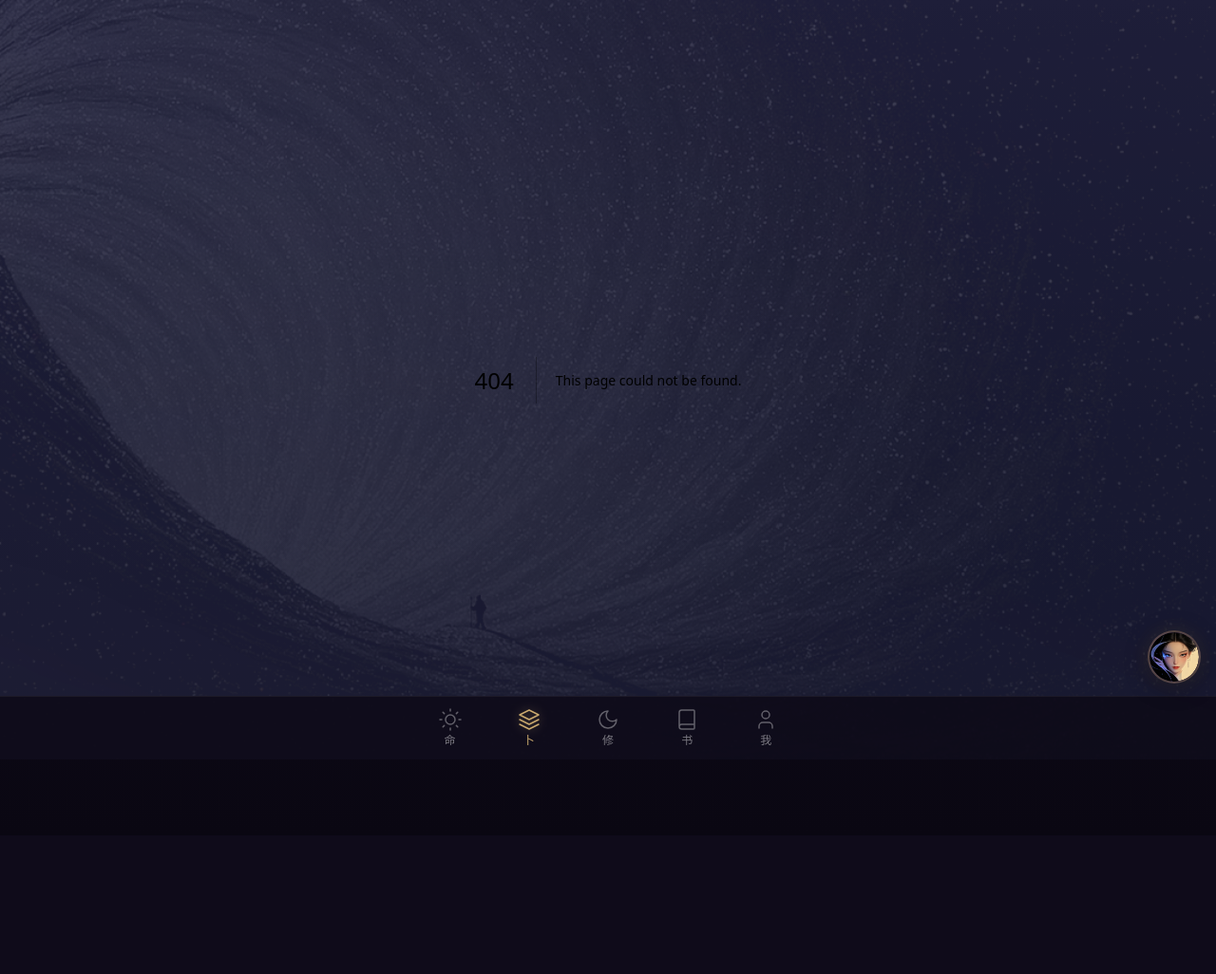
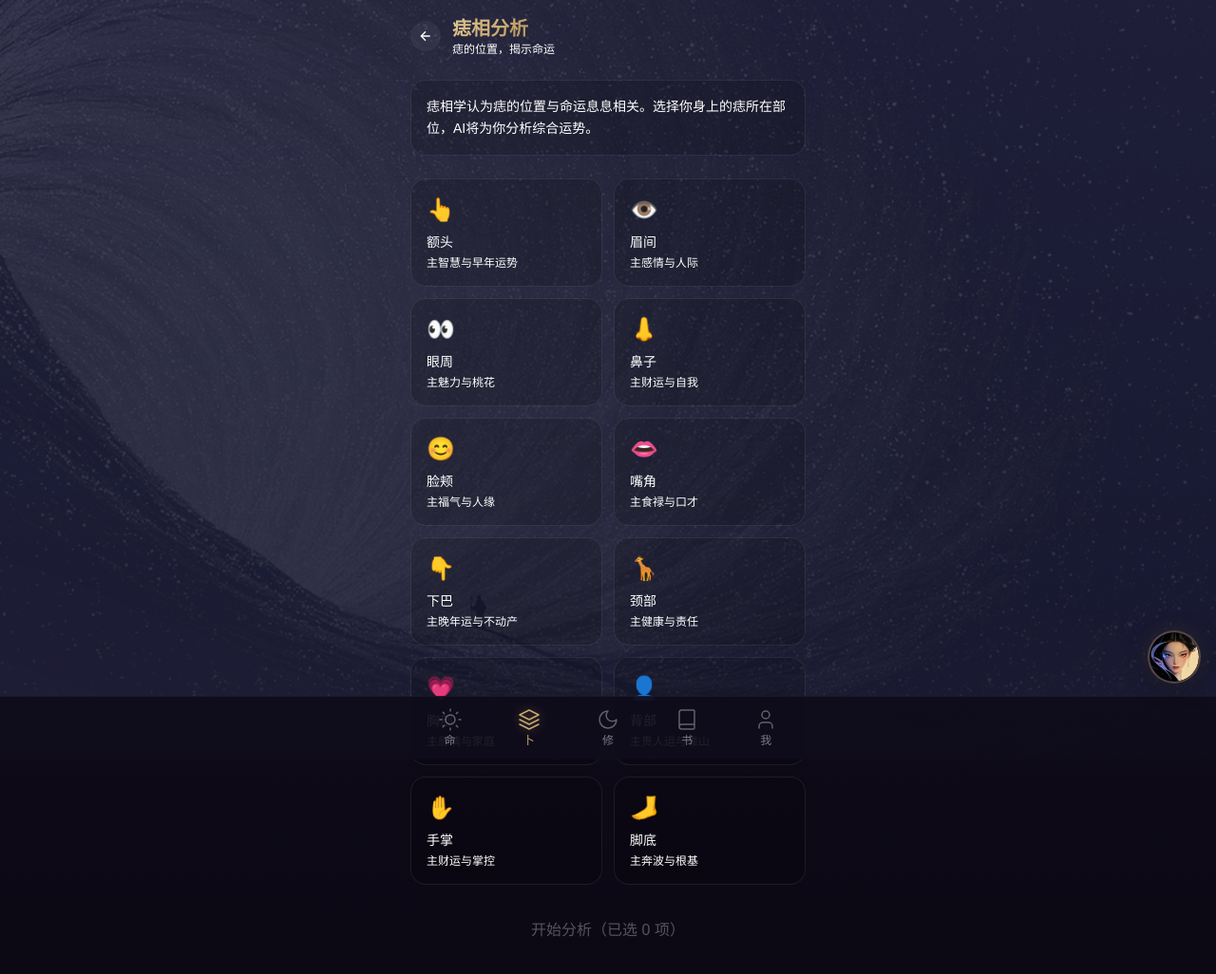
Before and after one commit to wuyi-LifeGPS/fatemaster-ai, a Next.js app: page /bu/mole in a window 1280 px wide. Before the commit this address had no page. Shown: the top 1026 px of the page at 95% size. Before the commit the page ends 880 px from the top, so only its background shows below. Built offline with nearby package versions, Linux system fonts and the light colour scheme.

Commit message:
feat: 增加痣相分析功能（/bu/mole）

```diff
--- /dev/null
+++ b/src/app/bu/mole/page.tsx
@@ -0,0 +1,153 @@
+'use client'
+
+import { useState } from 'react'
+import Link from 'next/link'
+
+const MOLE_POSITIONS = [
+  { id: 'forehead', name: '额头', icon: '👆', meaning: '主智慧与早年运势', good: '聪明智慧，早年得志', bad: '思虑过多，早年奔波' },
+  { id: 'eyebrow', name: '眉间', icon: '👁️', meaning: '主感情与人际', good: '感情丰富，人缘佳', bad: '感情波折，易招桃花' },
+  { id: 'eye', name: '眼周', icon: '👀', meaning: '主魅力与桃花', good: '魅力出众，桃花旺盛', bad: '感情复杂，易惹是非' },
+  { id: 'nose', name: '鼻子', icon: '👃', meaning: '主财运与自我', good: '财运亨通，自尊心强', bad: '财运波折，易漏财' },
+  { id: 'cheek', name: '脸颊', icon: '😊', meaning: '主福气与人缘', good: '福气深厚，人缘好', bad: '易招小人，口舌是非' },
+  { id: 'mouth', name: '嘴角', icon: '👄', meaning: '主食禄与口才', good: '口才出众，食禄丰厚', bad: '言语招祸，易惹是非' },
+  { id: 'chin', name: '下巴', icon: '👇', meaning: '主晚年运与不动产', good: '晚年安逸，不动产丰', bad: '晚年孤独，居无定所' },
+  { id: 'neck', name: '颈部', icon: '🦒', meaning: '主健康与责任', good: '健康长寿，责任心强', bad: '健康波动，负担较重' },
+  { id: 'chest', name: '胸部', icon: '💗', meaning: '主感情与家庭', good: '感情专一，家庭和睦', bad: '感情多变，家庭波折' },
+  { id: 'back', name: '背部', icon: '👤', meaning: '主贵人运与靠山', good: '贵人相助，有靠山', bad: '缺乏依靠，独自打拼' },
+  { id: 'hand', name: '手掌', icon: '✋', meaning: '主财运与掌控', good: '财运亨通，掌控力强', bad: '财运不稳，易漏财' },
+  { id: 'foot', name: '脚底', icon: '🦶', meaning: '主奔波与根基', good: '根基稳固，步步高升', bad: '奔波劳碌，根基不稳' },
+]
+
+export default function MoleReadingPage() {
+  const [selectedMoles, setSelectedMoles] = useState<string[]>([])
+  const [result, setResult] = useState<{
+    score: number
+    level: string
+    desc: string
+  } | null>(null)
+
+  const toggleMole = (id: string) => {
+    setSelectedMoles(prev =>
+      prev.includes(id) ? prev.filter(m => m !== id) : [...prev, id]
+    )
+  }
+
+  const analyze = () => {
+    if (selectedMoles.length === 0) return
+    const score = Math.min(95, Math.max(30, selectedMoles.length * 12 + 30))
+    let level, desc
+    if (score >= 80) {
+      level = '上吉'
+      desc = '痣相优良，福泽深厚。你所选部位多为吉痣，主运势亨通，贵人相助。'
+    } else if (score >= 60) {
+      level = '中吉'
+      desc = '痣相中平，吉凶参半。保持积极心态，善念可改运。'
+    } else {
+      level = '平'
+      desc = '痣相普通，需多加注意。建议修心养性，积德行善。'
+    }
+    setResult({ score, level, desc })
+  }
+
+  return (
+    <div className="px-4 pt-4 pb-24 animate-fade-in">
+      {/* Header */}
+      <div className="flex items-center gap-3 mb-6">
+        <Link href="/bu" className="w-8 h-8 rounded-full bg-white/5 flex items-center justify-center hover:bg-white/10 transition">
+          <svg width="16" height="16" viewBox="0 0 24 24" fill="none" stroke="currentColor" strokeWidth="2">
+            <path d="M19 12H5M12 19l-7-7 7-7" />
+          </svg>
+        </Link>
+        <div>
+          <h1 className="text-gold-gradient text-xl font-bold">痣相分析</h1>
+          <p className="text-moonly-text-muted text-xs">痣的位置，揭示命运</p>
+        </div>
+      </div>
+
+      {!result ? (
+        <>
+          <div className="moonly-card p-4 mb-6">
+            <p className="text-moonly-text-secondary text-sm leading-relaxed">
+              痣相学认为痣的位置与命运息息相关。选择你身上的痣所在部位，AI将为你分析综合运势。
+            </p>
+          </div>
+
+          <div className="grid grid-cols-2 gap-3 mb-6">
+            {MOLE_POSITIONS.map(mole => (
+              <button
+                key={mole.id}
+                onClick={() => toggleMole(mole.id)}
+                className={`moonly-card p-4 text-left transition ${
+                  selectedMoles.includes(mole.id)
+                    ? 'border-moonly-gold/50 bg-moonly-gold/5'
+                    : 'hover:bg-white/5'
+                }`}
+              >
+                <div className="text-2xl mb-2">{mole.icon}</div>
+                <div className="text-white text-sm font-medium">{mole.name}</div>
+                <div className="text-moonly-text-muted text-xs mt-1">{mole.meaning}</div>
+                {selectedMoles.includes(mole.id) && (
+                  <div className="mt-2 text-moonly-gold text-xs">✓ 已选</div>
+                )}
+              </button>
+            ))}
+          </div>
+
+          <button
+            onClick={analyze}
+            disabled={selectedMoles.length === 0}
+            className="w-full py-3 bg-moonly-gold/10 text-moonly-gold rounded-xl font-medium hover:bg-moonly-gold/20 transition disabled:opacity-30 disabled:cursor-not-allowed"
+          >
+            开始分析（已选 {selectedMoles.length} 项）
+          </button>
+        </>
+      ) : (
+        <div className="space-y-4">
+          <div className="moonly-card p-6 text-center">
+            <div className="text-4xl mb-3">🔮</div>
+            <div className={`text-2xl font-bold mb-2 ${result.score >= 80 ? 'text-gold' : result.score >= 60 ? 'text-yellow-400' : 'text-blue-400'}`}>
+              {result.level}
+            </div>
+            <div className="text-moonly-text-secondary text-sm leading-relaxed">
+              {result.desc}
+            </div>
+            <div className="mt-4">
+              <div className="text-moonly-text-muted text-xs mb-1">运势指数</div>
+              <div className="w-full bg-white/5 rounded-full h-3">
+                <div
+                  className="bg-gradient-to-r from-moonly-gold to-yellow-400 h-3 rounded-full transition-all duration-1000"
+                  style={{ width: `${result.score}%` }}
+                />
+              </div>
+              <div className="text-gold text-lg font-bold mt-1">{result.score}分</div>
+            </div>
+          </div>
+
+          <div className="space-y-3">
+            {selectedMoles.map(id => {
+              const mole = MOLE_POSITIONS.find(m => m.id === id)
+              if (!mole) return null
+              return (
+                <div key={id} className="moonly-card p-4">
+                  <div className="flex items-center gap-2 mb-2">
+                    <span className="text-lg">{mole.icon}</span>
+                    <span className="text-white font-medium text-sm">{mole.name}</span>
+                  </div>
+                  <div className="text-moonly-text-muted text-xs mb-2">{mole.meaning}</div>
+                  <div className="text-green-400 text-xs">{mole.good}</div>
+                </div>
+              )
+            })}
+          </div>
+
+          <button
+            onClick={() => { setResult(null); setSelectedMoles([]) }}
+            className="w-full py-3 bg-white/5 text-white rounded-xl font-medium hover:bg-white/10 transition"
+          >
+            重新分析
+          </button>
+        </div>
+      )}
+    </div>
+  )
+}
--- a/src/app/bu/page.tsx
+++ b/src/app/bu/page.tsx
@@ -30,6 +30,15 @@ const DIVINATION_TOOLS = [
     status: 'coming',
     color: 'from-pink-500/20 to-pink-600/10',
     border: 'border-pink-500/20',
+  },
+  {
+    icon: '痣',
+    label: '痣相分析',
+    desc: '痣的位置，揭示命运',
+    href: '/bu/mole',
+    status: 'ready',
+    color: 'from-brown-500/20 to-brown-600/10',
+    border: 'border-brown-500/20',
   },
   {
     icon: '卦',
```
Also changed, not shown: 77 other files (tests, documents, lock files or other folders).
